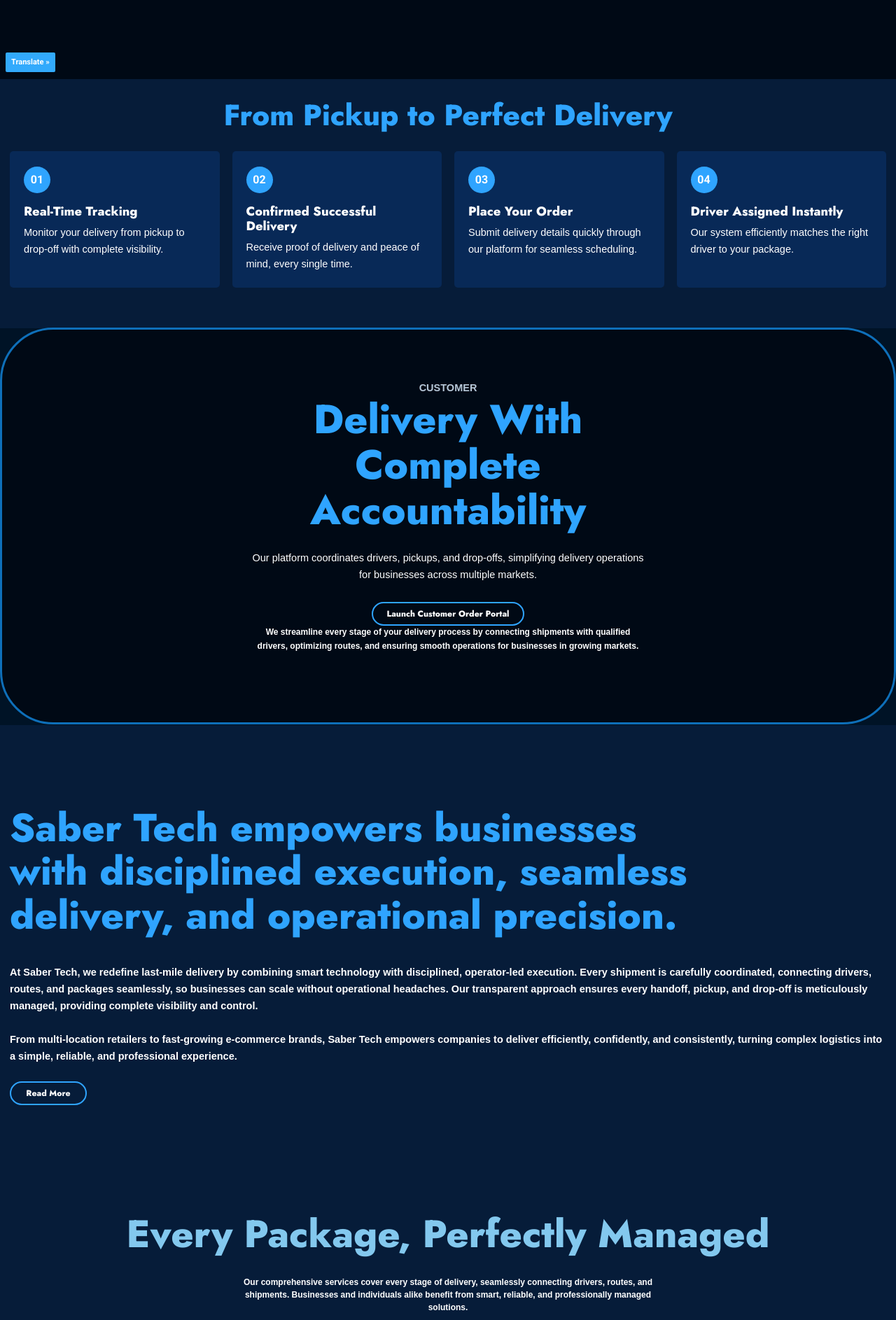
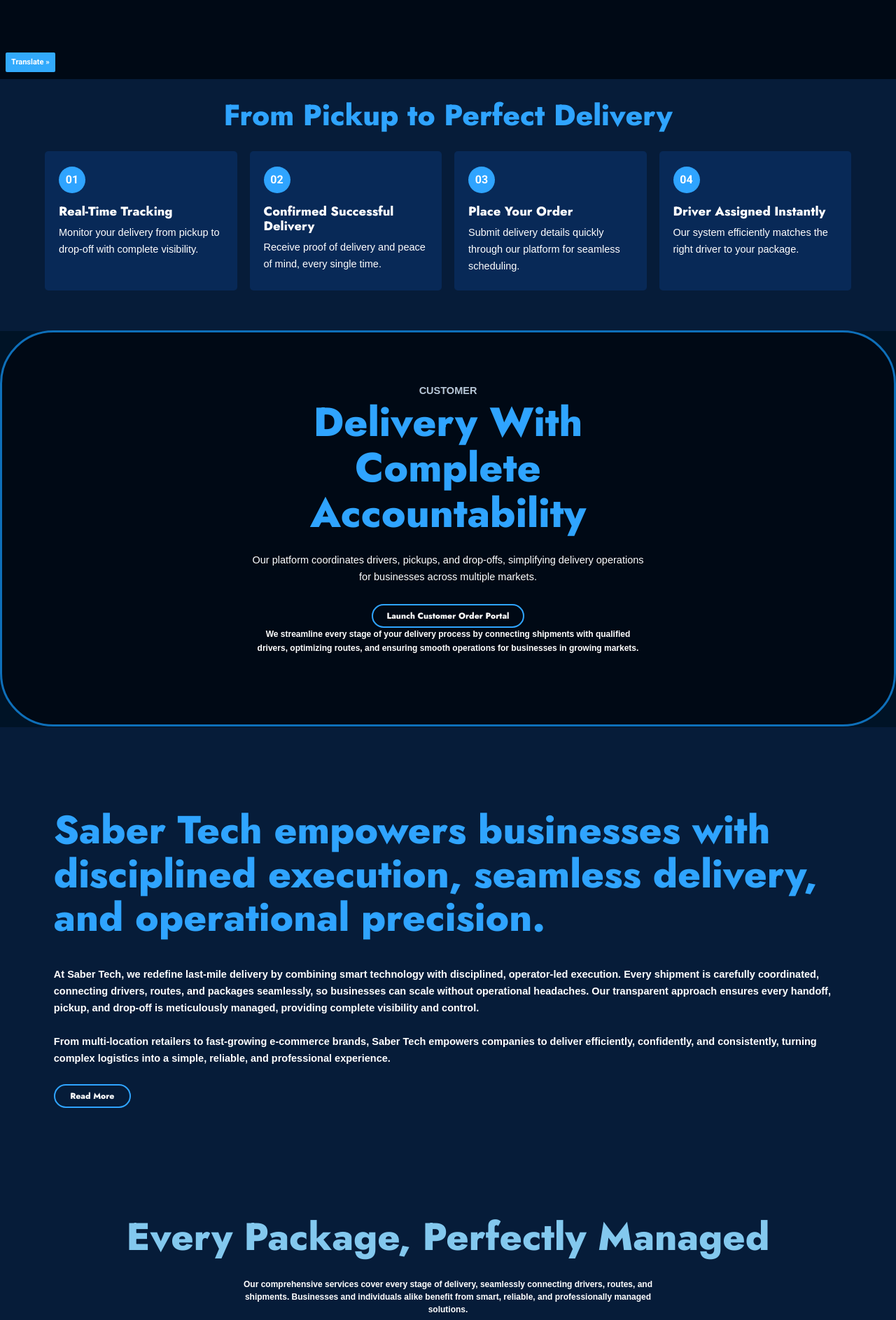
Before and after one commit to StevenClarkDev/Sabertechlogistics, a Django app: template templates/cms/home.html in a window 1280 px wide. Shown: the part 507-2393 px from the top of the page at 70% size. Run offline with Django 5.2, Linux system fonts and the light colour scheme; the template is opened without the code that fills it, so the values that code supplies are empty; parts of the project's set-up code (start-up, migrations or seed data) failed here and were passed over; some web fonts are replaced.

Commit message:
Add home section gutters

```diff
--- a/static/css/site.css
+++ b/static/css/site.css
@@ -1167,7 +1167,7 @@ h3 {
 }
 
 .process-section {
-    padding: 28px 14px 58px;
+    padding: 28px clamp(24px, 5vw, 88px) 58px;
     color: #fff;
     background: #061c39;
 }
@@ -1265,13 +1265,13 @@ h3 {
 }
 
 .story-band {
-    padding: 116px 14px 82px;
+    padding: 116px clamp(28px, 6vw, 104px) 82px;
     color: #fff;
     background: #061c39;
 }
 
 .story-band h2 {
-    max-width: 980px;
+    max-width: 1260px;
     margin-bottom: 38px;
     color: #2fa4ff;
     font-family: "Jost", Arial, sans-serif;
@@ -1280,13 +1280,13 @@ h3 {
 }
 
 .story-band p {
-    max-width: none;
+    max-width: 1320px;
     margin-bottom: 24px;
     font-weight: 700;
 }
 
 .services-band {
-    padding: 72px 0 94px;
+    padding: 72px clamp(24px, 5vw, 88px) 94px;
     background: #061c39;
     color: #fff;
 }
@@ -1359,7 +1359,7 @@ h3 {
 }
 
 .leadership-section {
-    padding: 88px 18px 100px;
+    padding: 88px clamp(24px, 5vw, 88px) 100px;
     background: #061c39;
     color: #fff;
     text-align: center;
@@ -1446,9 +1446,7 @@ h3 {
 
 @media (min-width: 1280px) {
     .template-home .site-header,
-    .wp-hero,
-    .process-section,
-    .story-band {
+    .wp-hero {
         padding-left: 14px;
         padding-right: 14px;
     }
```
